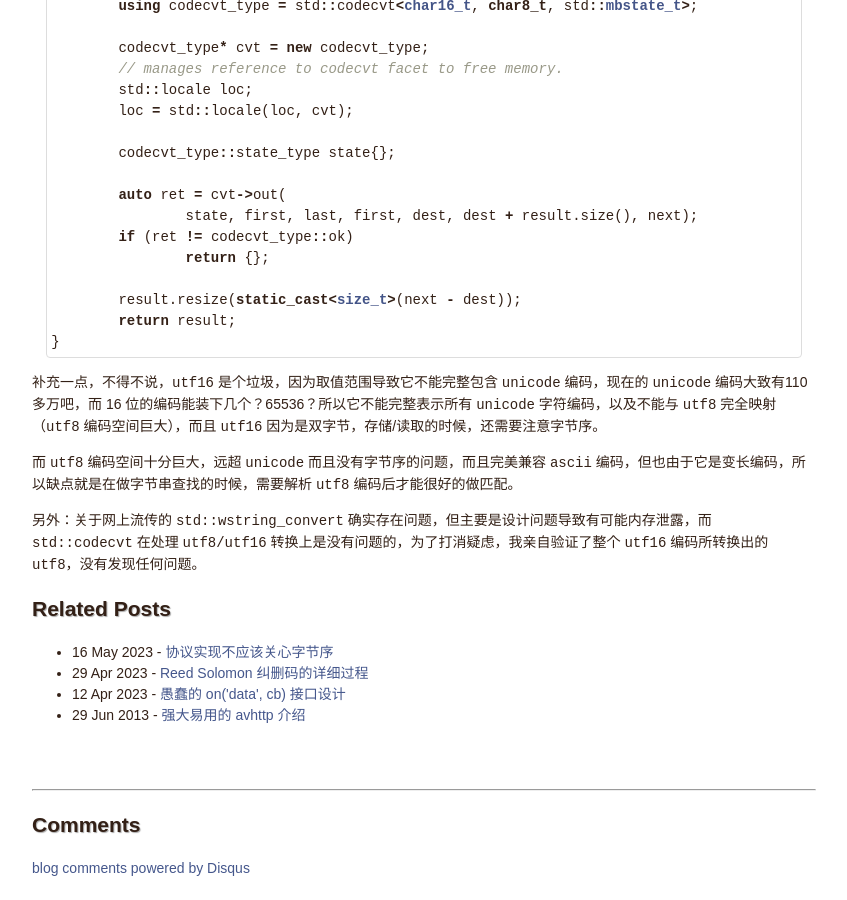
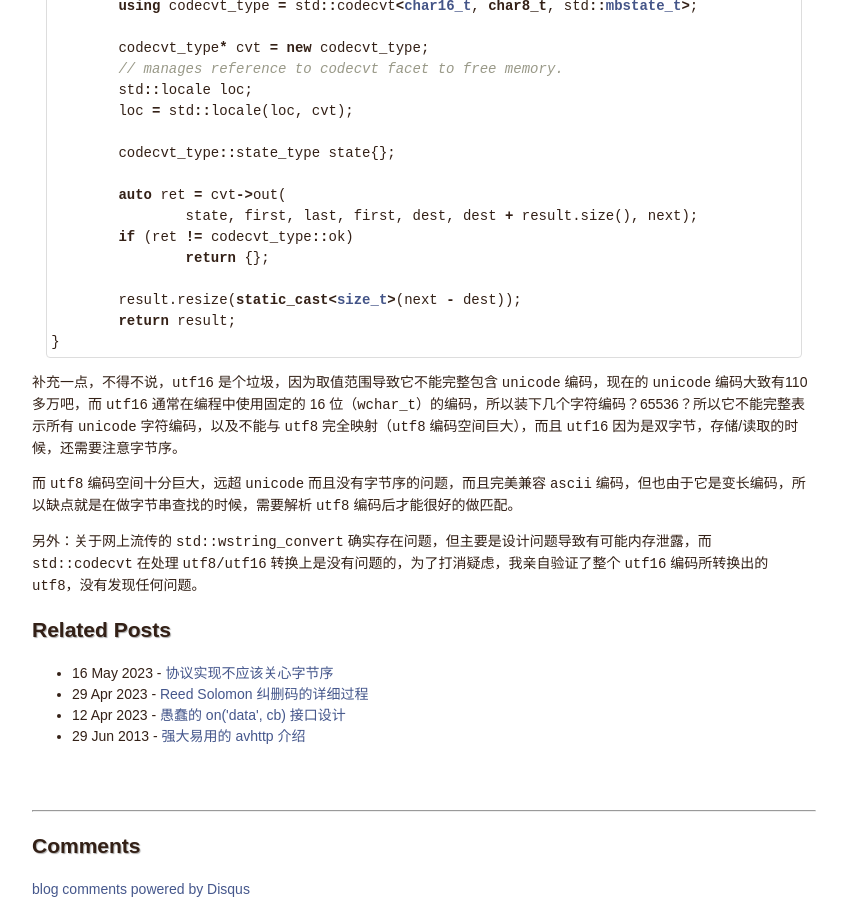
Before and after one commit to Jackarain/jackarain.github.com, a Jekyll site: the page built from _posts/2023-04-30-wstring_convert.md, in a window 1280 px wide and 900 px high, scrolled down 2121 px. Shown: the whole window, without its empty margins (216-1063 px from the left). Built offline with Jekyll 4.4.1, drawn with Linux system fonts in a browser that asks for light colours; Markdown is read by kramdown in place of the engine named in the settings; comment, search, counter and statistics services are not loaded; before the commit the page ends 3000 px from its top, so only the background shows below that.

Commit message:
Improve wstring_convert.md

````diff
--- a/_posts/2023-04-30-wstring_convert.md
+++ b/_posts/2023-04-30-wstring_convert.md
@@ -99,7 +99,7 @@ inline std::optional<std::u8string> utf16_utf8(std::u16string_view utf16)
 	return result;
 }
 ```
-补充一点，不得不说，`utf16` 是个垃圾，因为取值范围导致它不能完整包含 `unicode` 编码，现在的 `unicode` 编码大致有110多万吧，而 16 位的编码能装下几个？65536？所以它不能完整表示所有 `unicode` 字符编码，以及不能与 `utf8` 完全映射（`utf8` 编码空间巨大），而且 `utf16` 因为是双字节，存储/读取的时候，还需要注意字节序。
+补充一点，不得不说，`utf16` 是个垃圾，因为取值范围导致它不能完整包含 `unicode` 编码，现在的 `unicode` 编码大致有110多万吧，而 `utf16` 通常在编程中使用固定的 16 位（`wchar_t`）的编码，所以装下几个字符编码？65536？所以它不能完整表示所有 `unicode` 字符编码，以及不能与 `utf8` 完全映射（`utf8` 编码空间巨大），而且 `utf16` 因为是双字节，存储/读取的时候，还需要注意字节序。
 
 而 `utf8` 编码空间十分巨大，远超 `unicode` 而且没有字节序的问题，而且完美兼容 `ascii` 编码，但也由于它是变长编码，所以缺点就是在做字节串查找的时候，需要解析 `utf8` 编码后才能很好的做匹配。
 
````
